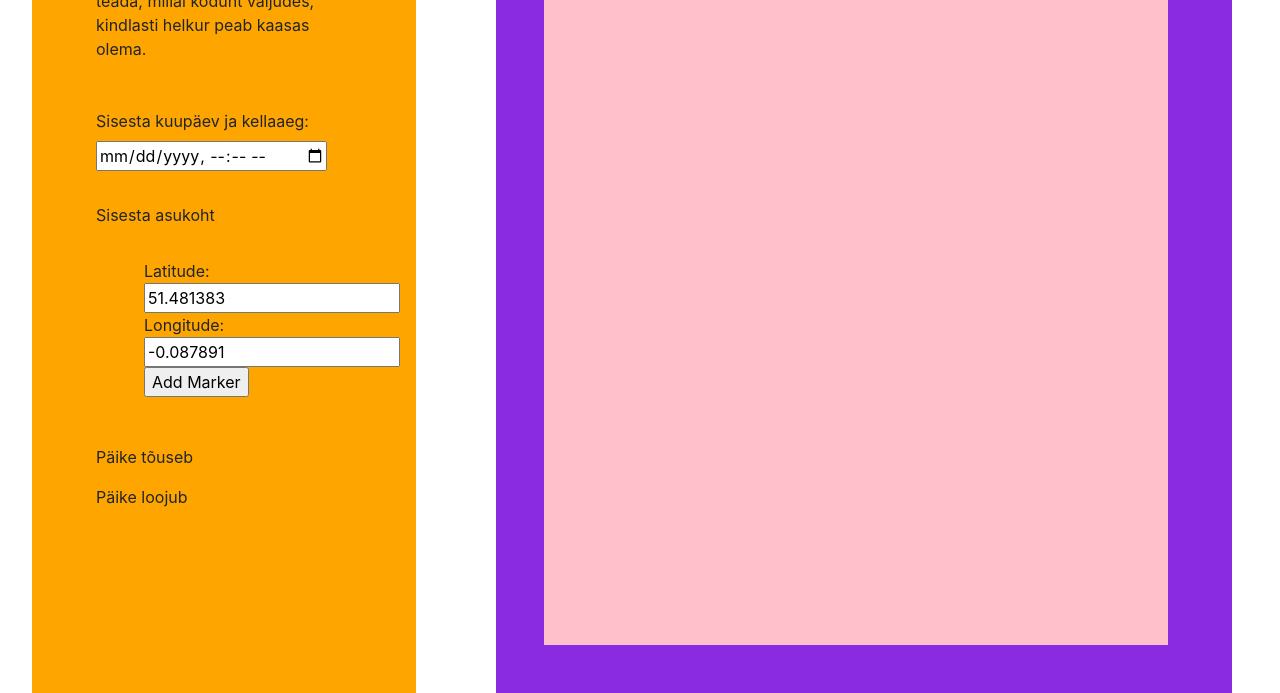
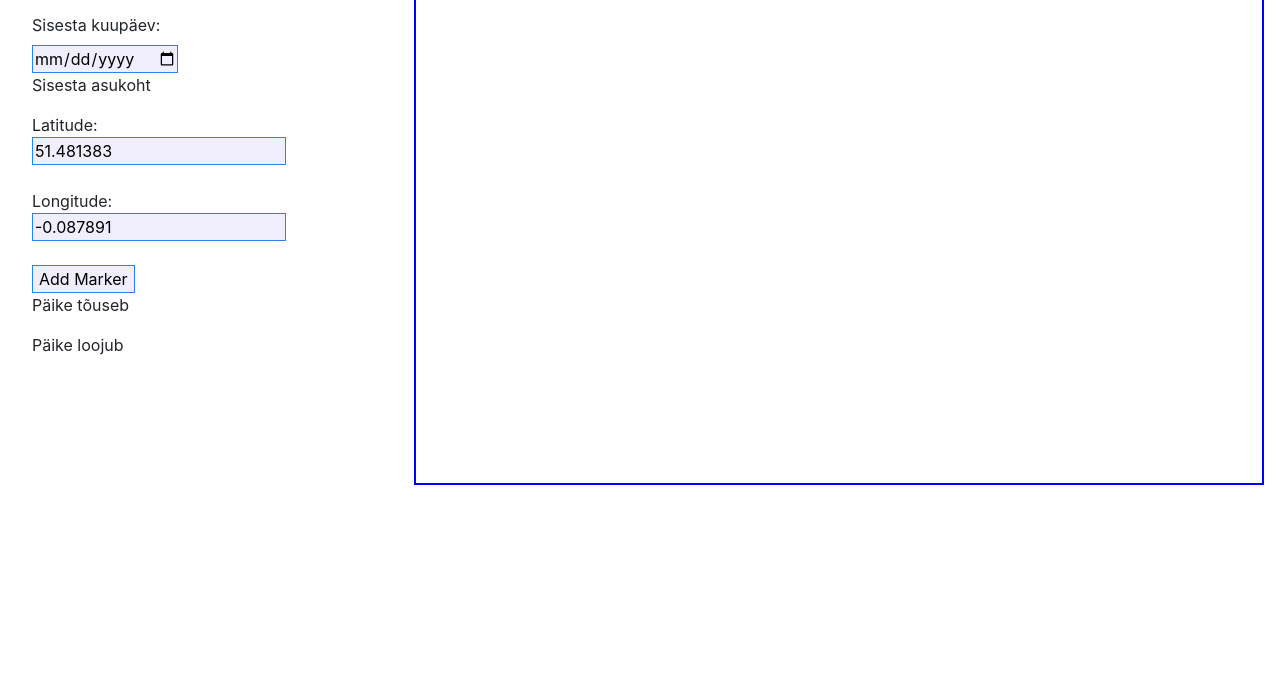
Before and after one commit to kukkurt/oo-pimedus, a website: page index.html in a window 1280 px wide. Shown: the part 171-864 px from the top of the page. After the commit the page ends 800 px from the top, so only its background shows below. Drawn offline with nearby package versions, Linux system fonts and the light colour scheme; a script that the page names is missing.

Commit message:
get date
add url
4 h

```diff
--- a/index.html
+++ b/index.html
@@ -17,25 +17,28 @@
 
 <body>
   <div class="left-side">
-    <div>
+    <div >
       <h1>ÖÖpimedus</h1>
       <p>Kui pikk on öö. Määra asukoht ja kuupäev. Saa teada, millal on õige aeg ilutulestiku lasta. Saa teada, millal kodunt väljudes, kindlasti helkur peab kaasas olema. </p>
     </div>
 
     <div class="date">
       <form>
-        <label for="daytime">Sisesta kuupäev ja kellaaeg:</label>
-        <input type="datetime-local" id="daytime" name="daytime">
+        <label for="date">Sisesta kuupäev:</label>
+        <input type="date" id="day" name="day">
       </form>
     </div>
+
 
     <div class="coord">
       <p>Sisesta asukoht</p>
 
       <div id="inputForm">Latitude:
         <input id="latitude" type="text" value="51.481383" />
+        <br>
         Longitude:
         <input id="longitude" type="text" value="-0.087891" />
+        <br>
         <input id="btn_addmarker" type="button" value="Add Marker" />
       </div>
     </div>
@@ -52,9 +55,8 @@
     <div id="map" class="map">
       <div id="popup"></div>
     </div>
-    <div id="info"></div>
+    <!-- <div id="info"></div> -->
   </div>
-
 
 <!-- scripts -->
   <script src="https://unpkg.com/elm-pep@1.0.6/dist/elm-pep.js"></script>
@@ -67,9 +69,22 @@
   <link rel="stylesheet" href="https://maxcdn.bootstrapcdn.com/bootstrap/4.5.0/css/bootstrap.min.css">
 
   <script src="https://maxcdn.bootstrapcdn.com/bootstrap/4.5.0/js/bootstrap.bundle.min.js"></script>
+
   <script src="func.js"></script>
   <script type="module" src="main.js"></script>
+  <script>
+      const params = new URLSearchParams({
+          lat : document.querySelector("#latitude").value,
+          lng : document.querySelector("#longitude").value,
+          date: document.querySelector("#day").valueAsDate.toISOString().split("T")[0]
+      })
+      // const url ="https://api.sunrise-sunset.org/json?lat=36.7201600&lng=-4.4203400&date=2022-04-16"
+      const url = `https://api.sunrise-sunset.org/json?${params.toString()}`
+      fetch (url)
+       .then(response => response.text())
+       .then(console.log)
 
+  </script>
 </body>
 
 </html>
--- a/style.css
+++ b/style.css
@@ -17,85 +17,45 @@ h1 {
 }
 
 .left-side {
-  background-color:orange;
+  background-color:white;
+  padding: 1em;
+  margin-left: 1em;
+  margin-right: 1em;
   width: 30%;
   display: flex;
   /* align-items:  */
   flex-direction: column;
 }
-
-div {
-  padding: 1em;
-  margin-left: 2em;
-  margin-right: 3em;
+.align-center{
+  align-items: center;
 }
-.right-side{
-  background-color: blueviolet;
-  width:70%;
-
-}
-.map {
-  background-color:pink;
-  width: auto;
-  height: 800px;
-  /* padding-right: 5%; */
-}
-/* form label {
-
-  width: 230px;
-  height: 19px;
-  left: 131px;
-  top: 363px;
-
-
-}
-
-.coord {
-  width: 120px;
-  height: 19px;
-  padding: 30px;
-  top: 500px;
-
-}
-
-#sunrise {
-
-  width: 356px;
-  height: 29px;
-  left: 132px;
-  top: 607px;
-}
-
-#sunset {
-
-  width: 356px;
-  height: 50px;
-  left: 132px;
-  top: 642px;
-}
-
-form input {
-
-  width: 331px;
-  height: 41px;
-  left: 131px;
-  top: 399px;
-
-  background: #FFFFFF;
+input{
+  display: flex;
+  justify-content: flex-end;
+  background: rgb(240, 237, 253);
 
   border: 1px solid #2F80ED;
   box-sizing: border-box;
 }
 
+.right-side{
+  background-color:white;
+  width:70%;
+ margin: 1em;
+}
+
 .map {
-  top: 20%;
-  float: right;
-  width: 600px;
-  height: 400px;
-  padding-right: 5%;
+  width: 100%;
+  height: 80vh;
+  border: 2px solid blue;
+
+
 }
+
+
+/*
 
 td {
   padding: 0.5em;
   text-align: right;
-} */
+}  */
```
